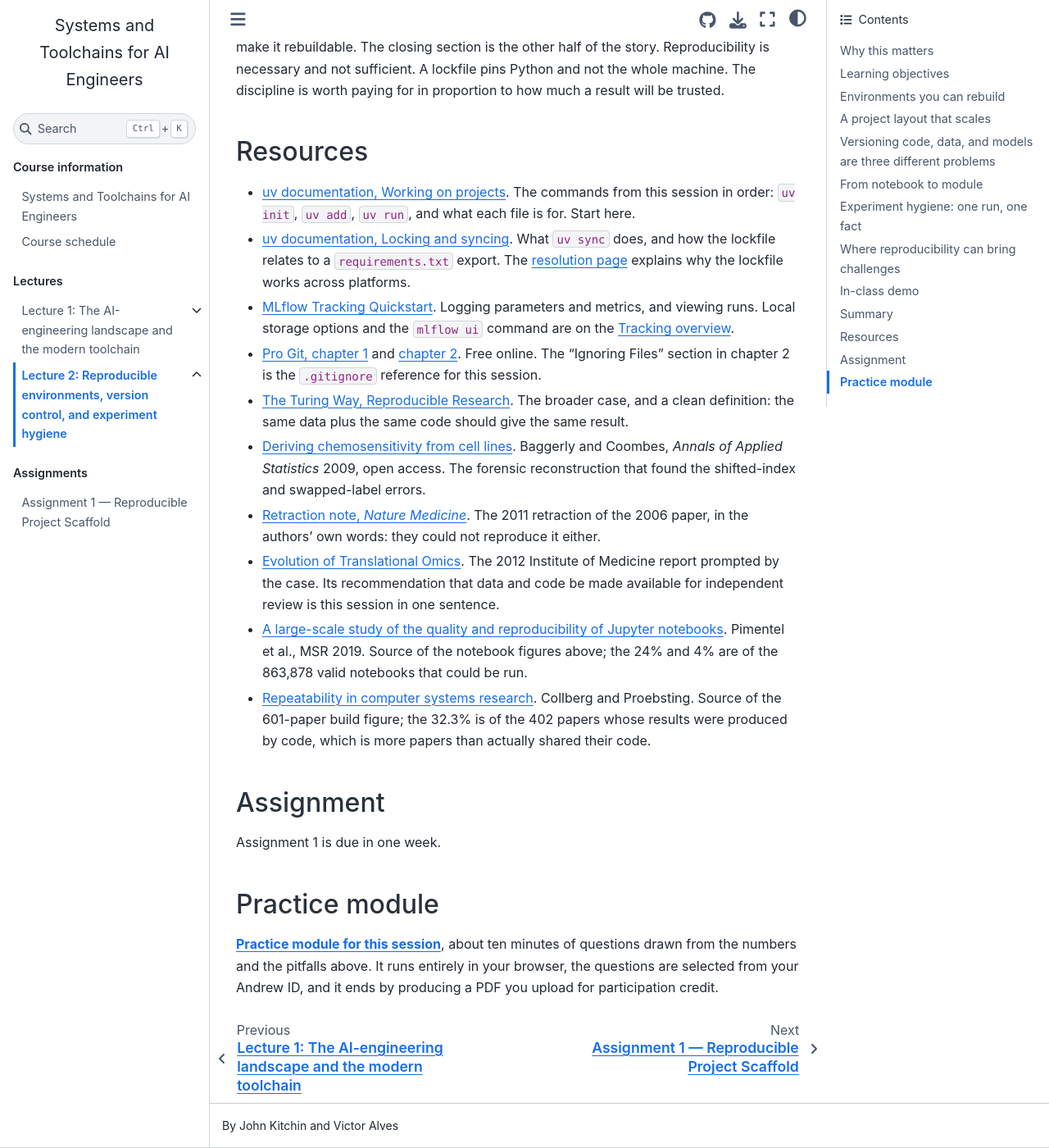
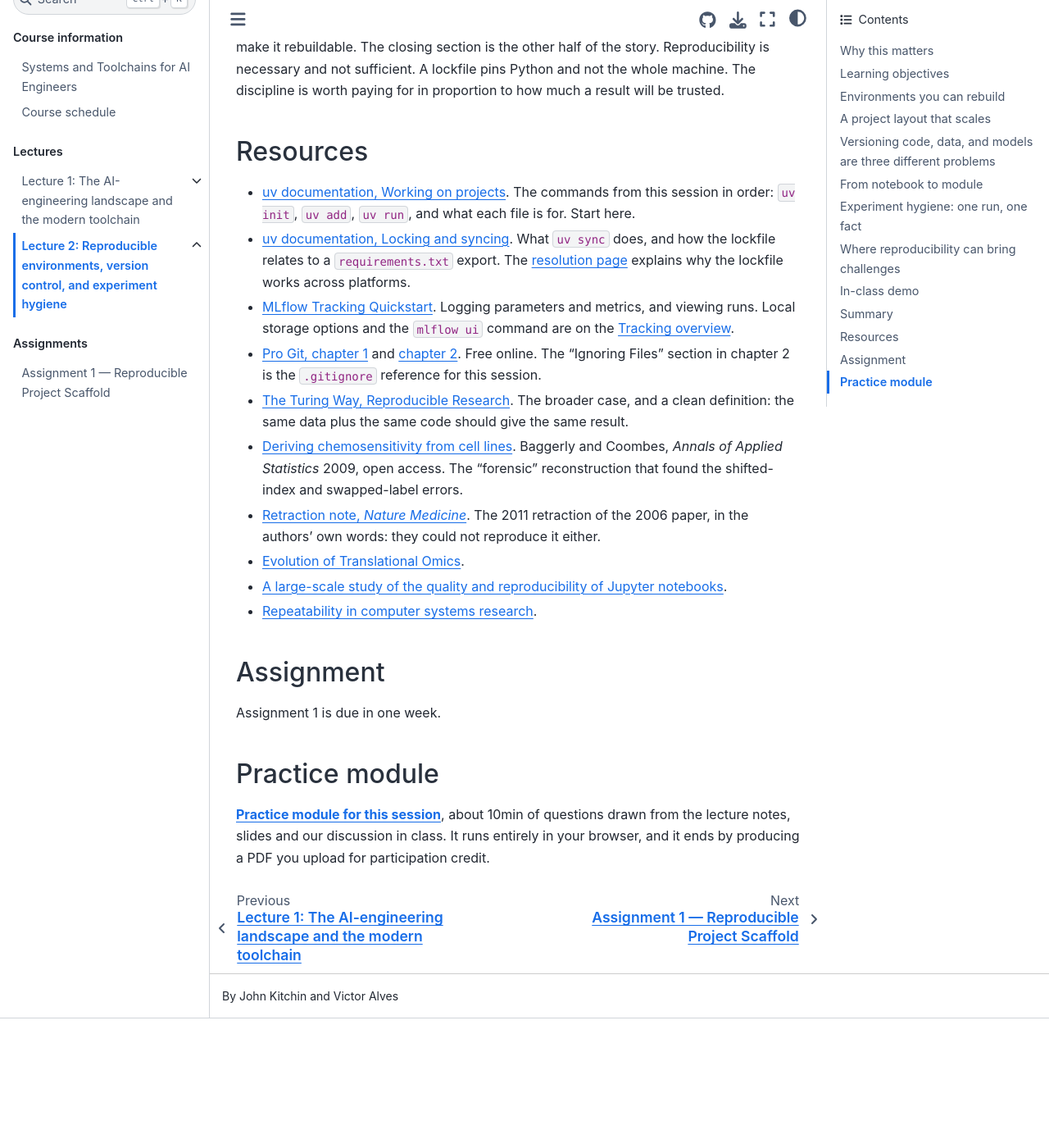
Before and after one commit to jkitchin/f26-06763, a Jupyter Book: the page built from lectures/l02/notes.md, in a window 1280 px wide and 1400 px high, scrolled down 13831 px. Shown: the whole window at 82% size. Built offline with Jupyter Book 1.0.4 settings and Sphinx 7.4.7 and the Sphinx Book theme 1.1.4, drawn with Linux system fonts in a browser that asks for light colours; pages that are not in the unit, such as notebooks, are missing from menus; after the commit the page ends 15073 px from its top, so only the background shows below that; some of the changed text lies outside the part shown.

Commit message:
minor edits to flow of slides and notes.

```diff
--- a/lectures/l02/notes.md
+++ b/lectures/l02/notes.md
@@ -280,11 +280,11 @@ Reproducibility is the ability to say which data, which code, and which settings
 - [MLflow Tracking Quickstart](https://mlflow.org/docs/latest/ml/tracking/quickstart/). Logging parameters and metrics, and viewing runs. Local storage options and the `mlflow ui` command are on the [Tracking overview](https://mlflow.org/docs/latest/ml/tracking/).
 - [Pro Git, chapter 1](https://git-scm.com/book/en/v2/Getting-Started-About-Version-Control) and [chapter 2](https://git-scm.com/book/en/v2/Git-Basics-Recording-Changes-to-the-Repository). Free online. The "Ignoring Files" section in chapter 2 is the `.gitignore` reference for this session.
 - [The Turing Way, Reproducible Research](https://book.the-turing-way.org/reproducible-research/reproducible-research/). The broader case, and a clean definition: the same data plus the same code should give the same result.
-- [Deriving chemosensitivity from cell lines](https://projecteuclid.org/journals/annals-of-applied-statistics/volume-3/issue-4/Deriving-chemosensitivity-from-cell-lines--Forensic-bioinformatics-and-reproducible/10.1214/09-AOAS291.full). Baggerly and Coombes, *Annals of Applied Statistics* 2009, open access. The forensic reconstruction that found the shifted-index and swapped-label errors.
+- [Deriving chemosensitivity from cell lines](https://projecteuclid.org/journals/annals-of-applied-statistics/volume-3/issue-4/Deriving-chemosensitivity-from-cell-lines--Forensic-bioinformatics-and-reproducible/10.1214/09-AOAS291.full). Baggerly and Coombes, *Annals of Applied Statistics* 2009, open access. The "forensic" reconstruction that found the shifted-index and swapped-label errors.
 - [Retraction note, *Nature Medicine*](https://www.nature.com/articles/nm0111-135). The 2011 retraction of the 2006 paper, in the authors' own words: they could not reproduce it either.
-- [Evolution of Translational Omics](https://www.ncbi.nlm.nih.gov/books/NBK202165/). The 2012 Institute of Medicine report prompted by the case. Its recommendation that data and code be made available for independent review is this session in one sentence.
-- [A large-scale study of the quality and reproducibility of Jupyter notebooks](https://leomurta.github.io/papers/pimentel2019a.pdf). Pimentel et al., MSR 2019. Source of the notebook figures above; the 24% and 4% are of the 863,878 valid notebooks that could be run.
-- [Repeatability in computer systems research](http://reproducibility.cs.arizona.edu/v2/RepeatabilityTR.pdf). Collberg and Proebsting. Source of the 601-paper build figure; the 32.3% is of the 402 papers whose results were produced by code, which is more papers than actually shared their code.
+- [Evolution of Translational Omics](https://www.ncbi.nlm.nih.gov/books/NBK202165/).
+- [A large-scale study of the quality and reproducibility of Jupyter notebooks](https://leomurta.github.io/papers/pimentel2019a.pdf).
+- [Repeatability in computer systems research](http://reproducibility.cs.arizona.edu/v2/RepeatabilityTR.pdf).
 
 ## Assignment
 
@@ -292,7 +292,5 @@ Assignment 1 is due in one week.
 
 ## Practice module
 
-<a href="../../game/#/l02"><strong>Practice module for this session</strong></a>, about ten
-minutes of questions drawn from the numbers and the pitfalls above. It runs entirely in your
-browser, the questions are selected from your Andrew ID, and it ends by producing a PDF you
-upload for participation credit.
+<a href="../../game/#/l02"><strong>Practice module for this session</strong></a>, about 10min of questions drawn from the lecture notes, slides and our discussion in class. It runs entirely in your
+browser, and it ends by producing a PDF you upload for participation credit.
```
Also changed, not shown: other parts of lectures/l02/notes.md (+1 -1 lines), lectures/l02/slides.md (+33 -45 lines).
